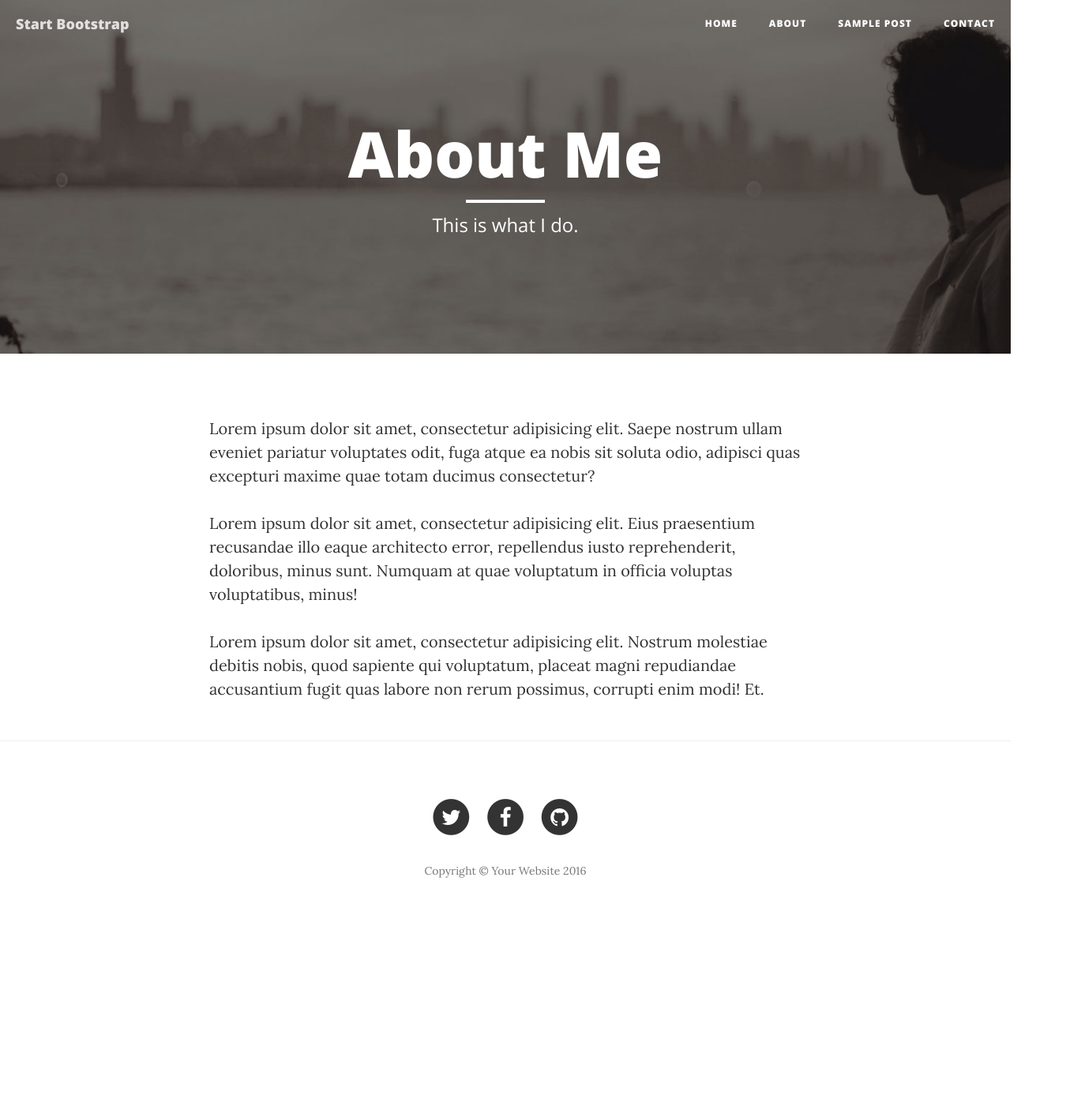
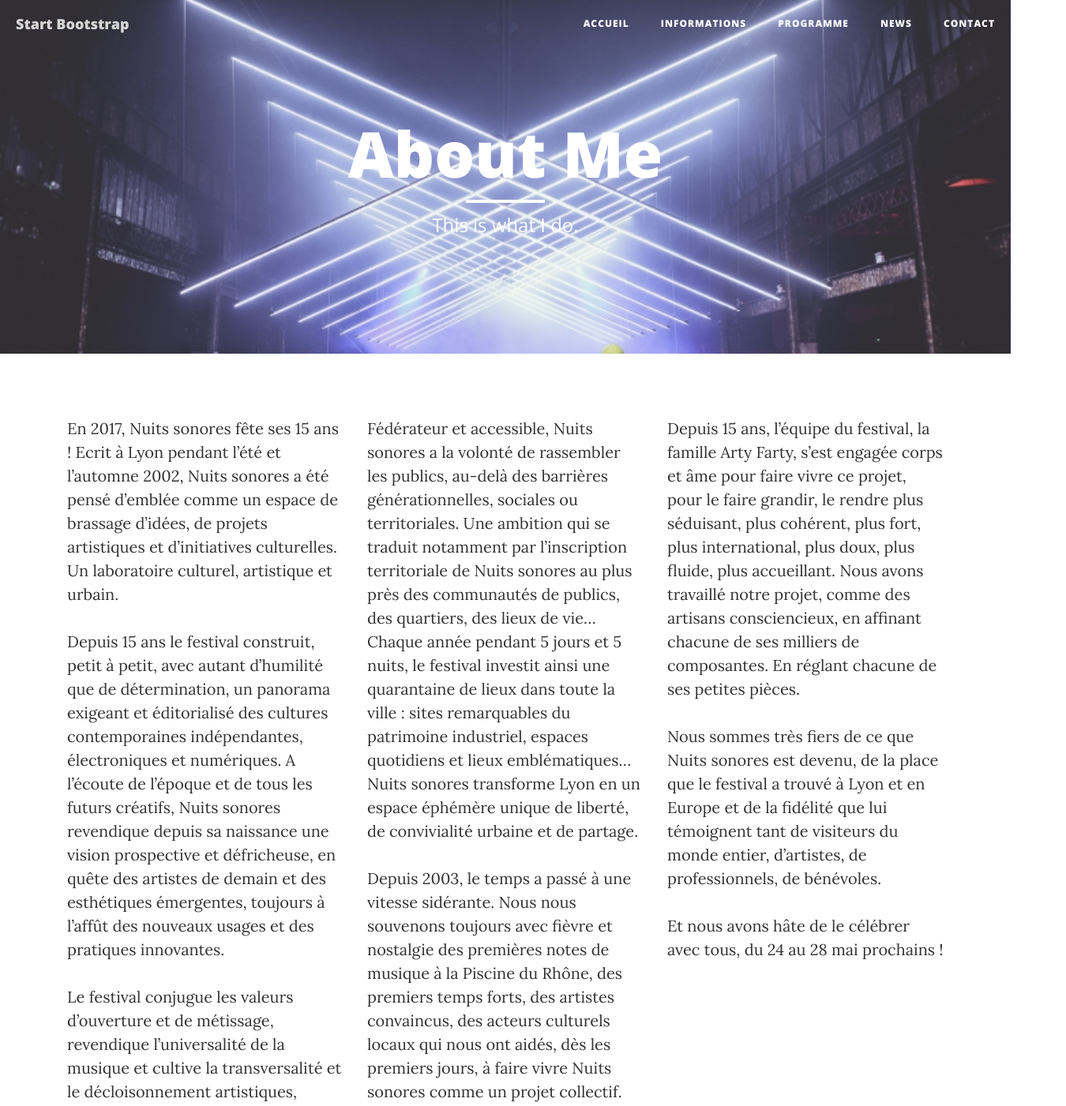
Before and after one commit to Espy0n/evenement, a website: page about.html in a window 1280 px wide. Shown: the top 1401 px of the page at 79% size, 1350 px wide, since content can reach past the window. Before the commit the page ends 1179 px from the top, so only its background shows below. Drawn offline with nearby package versions, Linux system fonts and the light colour scheme.

Commit message:
page information

```diff
--- a/about.html
+++ b/about.html
@@ -49,13 +49,16 @@
             <div class="collapse navbar-collapse" id="bs-example-navbar-collapse-1">
                 <ul class="nav navbar-nav navbar-right">
                     <li>
-                        <a href="index.html">Home</a>
+                        <a href="index.html">Accueil</a>
                     </li>
                     <li>
-                        <a href="about.html">About</a>
+                        <a href="about.html">Informations</a>
                     </li>
                     <li>
-                        <a href="post.html">Sample Post</a>
+                        <a href="programme.html">Programme</a>
+                    </li>
+                    <li>
+                        <a href="news.html">News</a>
                     </li>
                     <li>
                         <a href="contact.html">Contact</a>
@@ -69,7 +72,7 @@
 
     <!-- Page Header -->
     <!-- Set your background image for this header on the line below. -->
-    <header class="intro-header" style="background-image: url('img/about-bg.jpg')">
+    <header class="intro-header" style="background-image: url('img/informations-bg.jpg')">
         <div class="container">
             <div class="row">
                 <div class="col-lg-8 col-lg-offset-2 col-md-10 col-md-offset-1">
@@ -86,15 +89,43 @@
     <!-- Main Content -->
     <div class="container">
         <div class="row">
-            <div class="col-lg-8 col-lg-offset-2 col-md-10 col-md-offset-1">
-                <p>Lorem ipsum dolor sit amet, consectetur adipisicing elit. Saepe nostrum ullam eveniet pariatur voluptates odit, fuga atque ea nobis sit soluta odio, adipisci quas excepturi maxime quae totam ducimus consectetur?</p>
-                <p>Lorem ipsum dolor sit amet, consectetur adipisicing elit. Eius praesentium recusandae illo eaque architecto error, repellendus iusto reprehenderit, doloribus, minus sunt. Numquam at quae voluptatum in officia voluptas voluptatibus, minus!</p>
-                <p>Lorem ipsum dolor sit amet, consectetur adipisicing elit. Nostrum molestiae debitis nobis, quod sapiente qui voluptatum, placeat magni repudiandae accusantium fugit quas labore non rerum possimus, corrupti enim modi! Et.</p>
+            <div class="col-lg-12">
+                <div class="col-lg-4">
+                    <p>
+                        En 2017, Nuits sonores fête ses 15 ans ! Ecrit à Lyon pendant l’été et l’automne 2002, Nuits sonores a été pensé d’emblée comme un espace de brassage d’idées, de projets artistiques et d’initiatives culturelles.
+                        Un laboratoire culturel, artistique et urbain.
+                    </p>
+                    <p>
+                        Depuis 15 ans le festival construit, petit à petit, avec autant d’humilité que de détermination, un panorama exigeant et éditorialisé des cultures contemporaines indépendantes, électroniques et numériques.
+                        A l’écoute de l’époque et de tous les futurs créatifs, Nuits sonores revendique depuis sa naissance une vision prospective et défricheuse, en quête des artistes de demain et des esthétiques émergentes, toujours à l’affût des nouveaux usages et des pratiques innovantes.
+                    </p>
+                    <p>
+                        Le festival conjugue les valeurs d’ouverture et de métissage, revendique l’universalité de la musique et cultive la transversalité et le décloisonnement artistiques, multipliant ainsi les incursions sur tous les terrains créatifs, du design, de l’image, du graphisme, de la food culture ou de l’architecture.
+                    </p>
+                </div>
+                <div class="col-lg-4">
+                    <p>Fédérateur et accessible, Nuits sonores a la volonté de rassembler les publics, au-delà des barrières générationnelles, sociales ou territoriales. Une ambition qui se traduit notamment par l’inscription territoriale de Nuits sonores au plus près des communautés de publics, des quartiers, des lieux de vie… Chaque année pendant 5 jours et 5 nuits, le festival investit ainsi une quarantaine de lieux dans toute la ville : sites remarquables du patrimoine industriel, espaces quotidiens et lieux emblématiques… Nuits sonores transforme Lyon en un espace éphémère unique de liberté, de convivialité urbaine et de partage.</p>
+                    <p>Depuis 2003, le temps a passé à une vitesse sidérante. Nous nous souvenons toujours avec fièvre et nostalgie des premières notes de musique à la Piscine du Rhône, des premiers temps forts, des artistes convaincus, des acteurs culturels locaux qui nous ont aidés, dès les premiers jours, à faire vivre Nuits sonores comme un projet collectif.</p>
+                    <p>Le projet initial, nous le croyons fermement, a su conserver et même renforcer ses valeurs, ses convictions : l’urbanité,l’indépendance, la rencontre, l’ouverture, le goût de l’altérité et de la diversité, le sens de l’hospitalité, la joie évidente de partager de grands moments avec le public.</p>
+                </div>
+                <div class="col-lg-4">
+                    <p>Depuis 15 ans, l’équipe du festival, la famille Arty Farty, s’est engagée corps et âme pour faire vivre ce projet, pour le faire grandir, le rendre plus séduisant, plus cohérent, plus fort, plus international, plus doux, plus fluide, plus accueillant. Nous avons travaillé notre projet, comme des artisans consciencieux, en affinant chacune de ses milliers de composantes. En réglant chacune de ses petites pièces.</p>
+                    <p>Nous sommes très fiers de ce que Nuits sonores est devenu, de la place que le festival a trouvé à Lyon et en Europe et de la fidélité que lui témoignent tant de visiteurs du monde entier, d’artistes, de professionnels, de bénévoles.</p>
+                    <p>Et nous avons hâte de le célébrer avec tous, du 24 au 28 mai prochains !</p>
+                </div>
             </div>
         </div>
     </div>
 
     <hr>
+
+    <div class="container">
+        <div class="row">
+            <div class="col-lg-12">
+                <iframe src="https://player.vimeo.com/video/98915888?color=d4d4d4&title=0&byline=0&portrait=0" width="1280" height="720" frameborder="0" webkitallowfullscreen mozallowfullscreen allowfullscreen></iframe>
+            </div>
+        </div>
+    </div>
 
     <!-- Footer -->
     <footer>
```
Also changed, not shown: img/informations-bg.jpg (added), test.html (deleted).
